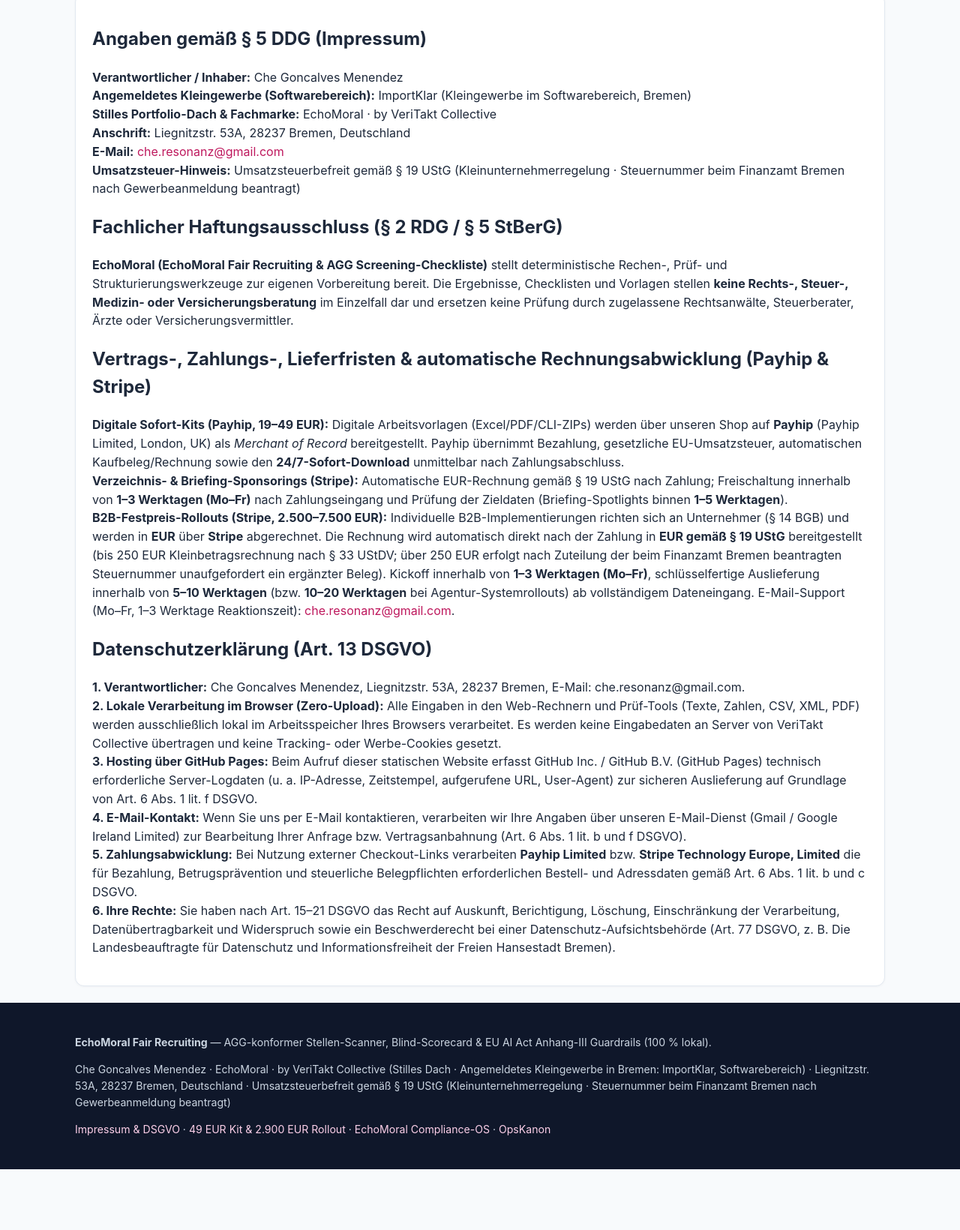
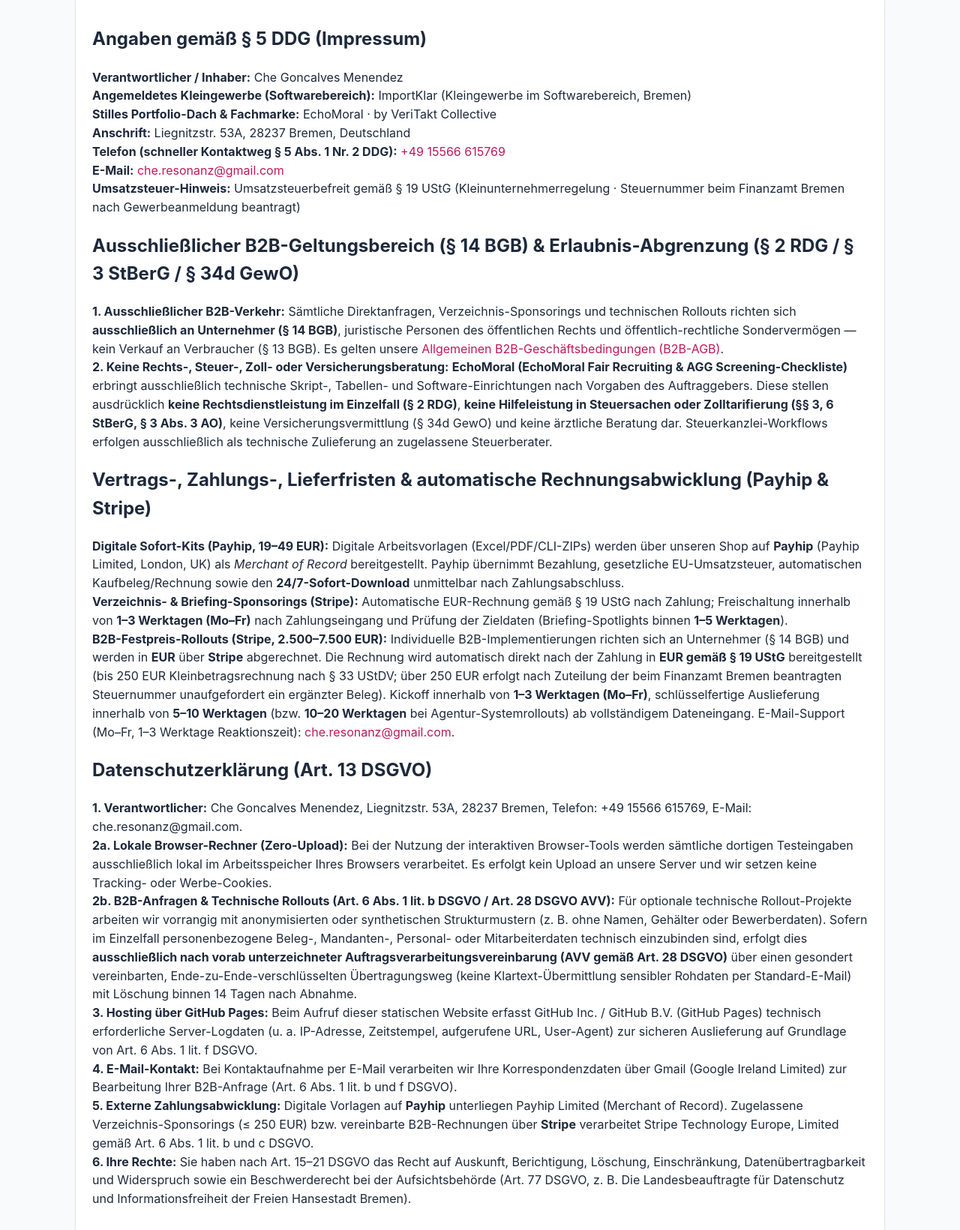
Before and after one commit to cheresonanz-design/echomoral-recruiting, a plain HTML site: page legal/index.html in a window 1280 px wide. Shown: the part 237-1877 px from the top of the page at 75% size. Before the commit the page ends 1796 px from the top, so only its background shows below. Drawn offline with Linux system fonts and the light colour scheme.

Commit message:
Deploy EchoMoral Recruiting (2026-11-24 07:00:38)

```diff
--- a/legal/index.html
+++ b/legal/index.html
@@ -29,15 +29,20 @@
         <strong>Angemeldetes Kleingewerbe (Softwarebereich):</strong> ImportKlar (Kleingewerbe im Softwarebereich, Bremen)<br />
         <strong>Stilles Portfolio-Dach &amp; Fachmarke:</strong> EchoMoral · by VeriTakt Collective<br />
         <strong>Anschrift:</strong> Liegnitzstr. 53A, 28237 Bremen, Deutschland<br />
+        <strong>Telefon (schneller Kontaktweg § 5 Abs. 1 Nr. 2 DDG):</strong> <a href="tel:+4915566615769">+49 15566 615769</a><br />
         <strong>E-Mail:</strong> <a href="mailto:che.resonanz@gmail.com">che.resonanz@gmail.com</a><br />
         <strong>Umsatzsteuer-Hinweis:</strong> Umsatzsteuerbefreit gemäß § 19 UStG (Kleinunternehmerregelung · Steuernummer beim Finanzamt Bremen nach Gewerbeanmeldung beantragt)
       </p>
 
-      <h2>Fachlicher Haftungsausschluss (§ 2 RDG / § 5 StBerG)</h2>
+      <h2>Ausschließlicher B2B-Geltungsbereich (§ 14 BGB) &amp; Erlaubnis-Abgrenzung (§ 2 RDG / § 3 StBerG / § 34d GewO)</h2>
       <p>
-        <strong>EchoMoral (EchoMoral Fair Recruiting &amp; AGG Screening-Checkliste)</strong> stellt deterministische Rechen-, Prüf- und Strukturierungswerkzeuge zur eigenen Vorbereitung bereit.
-        Die Ergebnisse, Checklisten und Vorlagen stellen <strong>keine Rechts-, Steuer-, Medizin- oder Versicherungsberatung</strong> im Einzelfall dar
-        und ersetzen keine Prüfung durch zugelassene Rechtsanwälte, Steuerberater, Ärzte oder Versicherungsvermittler.
+        <strong>1. Ausschließlicher B2B-Verkehr:</strong> Sämtliche Direktanfragen, Verzeichnis-Sponsorings und technischen Rollouts richten sich
+        <strong>ausschließlich an Unternehmer (§ 14 BGB)</strong>, juristische Personen des öffentlichen Rechts und öffentlich-rechtliche Sondervermögen — kein Verkauf an Verbraucher (§ 13 BGB).
+        Es gelten unsere <a href="https://cheresonanz-design.github.io/opskanon-directory/agb/" target="_blank" rel="noopener">Allgemeinen B2B-Geschäftsbedingungen (B2B-AGB)</a>.<br />
+        <strong>2. Keine Rechts-, Steuer-, Zoll- oder Versicherungsberatung:</strong> <strong>EchoMoral (EchoMoral Fair Recruiting &amp; AGG Screening-Checkliste)</strong> erbringt ausschließlich
+        technische Skript-, Tabellen- und Software-Einrichtungen nach Vorgaben des Auftraggebers. Diese stellen ausdrücklich <strong>keine Rechtsdienstleistung im Einzelfall (§ 2 RDG)</strong>,
+        <strong>keine Hilfeleistung in Steuersachen oder Zolltarifierung (§§ 3, 6 StBerG, § 3 Abs. 3 AO)</strong>, keine Versicherungsvermittlung (§ 34d GewO) und keine ärztliche Beratung dar.
+        Steuerkanzlei-Workflows erfolgen ausschließlich als technische Zulieferung an zugelassene Steuerberater.
       </p>
 
       <h2>Vertrags-, Zahlungs-, Lieferfristen &amp; automatische Rechnungsabwicklung (Payhip &amp; Stripe)</h2>
@@ -57,18 +62,18 @@
 
       <h2>Datenschutzerklärung (Art. 13 DSGVO)</h2>
       <p>
-        <strong>1. Verantwortlicher:</strong> Che Goncalves Menendez, Liegnitzstr. 53A, 28237 Bremen, E-Mail: che.resonanz@gmail.com.<br />
-        <strong>2. Lokale Verarbeitung im Browser (Zero-Upload):</strong> Alle Eingaben in den Web-Rechnern und Prüf-Tools (Texte, Zahlen, CSV, XML, PDF)
-        werden ausschließlich lokal im Arbeitsspeicher Ihres Browsers verarbeitet. Es werden keine Eingabedaten an Server von VeriTakt Collective übertragen
-        und keine Tracking- oder Werbe-Cookies gesetzt.<br />
+        <strong>1. Verantwortlicher:</strong> Che Goncalves Menendez, Liegnitzstr. 53A, 28237 Bremen, Telefon: +49 15566 615769, E-Mail: che.resonanz@gmail.com.<br />
+        <strong>2a. Lokale Browser-Rechner (Zero-Upload):</strong> Bei der Nutzung der interaktiven Browser-Tools werden sämtliche dortigen Testeingaben
+        ausschließlich lokal im Arbeitsspeicher Ihres Browsers verarbeitet. Es erfolgt kein Upload an unsere Server und wir setzen keine Tracking- oder Werbe-Cookies.<br />
+        <strong>2b. B2B-Anfragen &amp; Technische Rollouts (Art. 6 Abs. 1 lit. b DSGVO / Art. 28 DSGVO AVV):</strong> Für optionale technische Rollout-Projekte arbeiten wir
+        vorrangig mit anonymisierten oder synthetischen Strukturmustern (z. B. ohne Namen, Gehälter oder Bewerberdaten). Sofern im Einzelfall personenbezogene Beleg-, Mandanten-,
+        Personal- oder Mitarbeiterdaten technisch einzubinden sind, erfolgt dies <strong>ausschließlich nach vorab unterzeichneter Auftragsverarbeitungsvereinbarung (AVV gemäß Art. 28 DSGVO)</strong>
+        über einen gesondert vereinbarten, Ende-zu-Ende-verschlüsselten Übertragungsweg (keine Klartext-Übermittlung sensibler Rohdaten per Standard-E-Mail) mit Löschung binnen 14 Tagen nach Abnahme.<br />
         <strong>3. Hosting über GitHub Pages:</strong> Beim Aufruf dieser statischen Website erfasst GitHub Inc. / GitHub B.V. (GitHub Pages) technisch erforderliche
         Server-Logdaten (u. a. IP-Adresse, Zeitstempel, aufgerufene URL, User-Agent) zur sicheren Auslieferung auf Grundlage von Art. 6 Abs. 1 lit. f DSGVO.<br />
-        <strong>4. E-Mail-Kontakt:</strong> Wenn Sie uns per E-Mail kontaktieren, verarbeiten wir Ihre Angaben über unseren E-Mail-Dienst (Gmail / Google Ireland Limited)
-        zur Bearbeitung Ihrer Anfrage bzw. Vertragsanbahnung (Art. 6 Abs. 1 lit. b und f DSGVO).<br />
-        <strong>5. Zahlungsabwicklung:</strong> Bei Nutzung externer Checkout-Links verarbeiten <strong>Payhip Limited</strong> bzw. <strong>Stripe Technology Europe, Limited</strong>
-        die für Bezahlung, Betrugsprävention und steuerliche Belegpflichten erforderlichen Bestell- und Adressdaten gemäß Art. 6 Abs. 1 lit. b und c DSGVO.<br />
-        <strong>6. Ihre Rechte:</strong> Sie haben nach Art. 15–21 DSGVO das Recht auf Auskunft, Berichtigung, Löschung, Einschränkung der Verarbeitung,
-        Datenübertragbarkeit und Widerspruch sowie ein Beschwerderecht bei einer Datenschutz-Aufsichtsbehörde (Art. 77 DSGVO, z. B. Die Landesbeauftragte für Datenschutz und Informationsfreiheit der Freien Hansestadt Bremen).
+        <strong>4. E-Mail-Kontakt:</strong> Bei Kontaktaufnahme per E-Mail verarbeiten wir Ihre Korrespondenzdaten über Gmail (Google Ireland Limited) zur Bearbeitung Ihrer B2B-Anfrage (Art. 6 Abs. 1 lit. b und f DSGVO).<br />
+        <strong>5. Externe Zahlungsabwicklung:</strong> Digitale Vorlagen auf <strong>Payhip</strong> unterliegen Payhip Limited (Merchant of Record). Zugelassene Verzeichnis-Sponsorings (&le; 250 EUR) bzw. vereinbarte B2B-Rechnungen über <strong>Stripe</strong> verarbeitet Stripe Technology Europe, Limited gemäß Art. 6 Abs. 1 lit. b und c DSGVO.<br />
+        <strong>6. Ihre Rechte:</strong> Sie haben nach Art. 15–21 DSGVO das Recht auf Auskunft, Berichtigung, Löschung, Einschränkung, Datenübertragbarkeit und Widerspruch sowie ein Beschwerderecht bei der Aufsichtsbehörde (Art. 77 DSGVO, z. B. Die Landesbeauftragte für Datenschutz und Informationsfreiheit der Freien Hansestadt Bremen).
       </p>
     </div>
     </main>
```
Also changed, not shown: eu-ai-act-recruiting/index.html (+2 -2 lines), index.html (+1 -1 lines), pro/index.html (+3 -3 lines).
